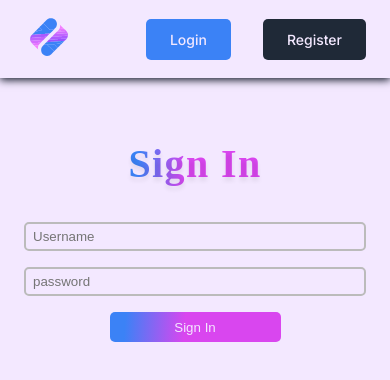
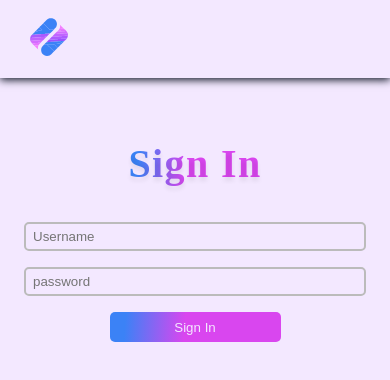
Before and after one commit to Shaelle11/mern_blog_client, a React (Create React App) app: page /Login in a window 390 px wide. Shown: the top 380 px of the page. Built offline with nearby package versions, Linux system fonts and the light colour scheme; no server answers; a web font is replaced by a local one.

Commit message:
made slight changes to frontend for cors

```diff
--- a/src/Components/Nav/Nav.css
+++ b/src/Components/Nav/Nav.css
@@ -74,6 +74,6 @@ display: none;
     }
     nav .Register,
     nav .login{
-        display: flex;
+        display: flexcd ;
     }
 }
--- a/src/Pages/Register/Register.js
+++ b/src/Pages/Register/Register.js
@@ -6,16 +6,16 @@ export default function Register(){
     const [password, setIsPassword] = useState("");
     const [email, setIsEmail] = useState("");
 
-    const url = 'https://youten-studios-server.vercel.app/register'
+    const url = ['https://youten-studios-server.vercel.app/register' && 'http://localhost:4000/register' ]
    async function Register(ev){
 ev.preventDefault();
 
 const response = await fetch(url, {
-    method: 'POST',
+    method: ['POST', 'GET', 'PUT', 'DELETE'],
     body: JSON.stringify({username, email, password}),
     headers:{"Content-Type": 'application/json'},
 });
-if (response.status === 200){
+if (response.status === 200 || response.status === 204){
     alert('registration successful');
 } else{
 alert('Registration failedl');
```
Also changed, not shown: 1 other file (tests, documents, lock files or other folders).
